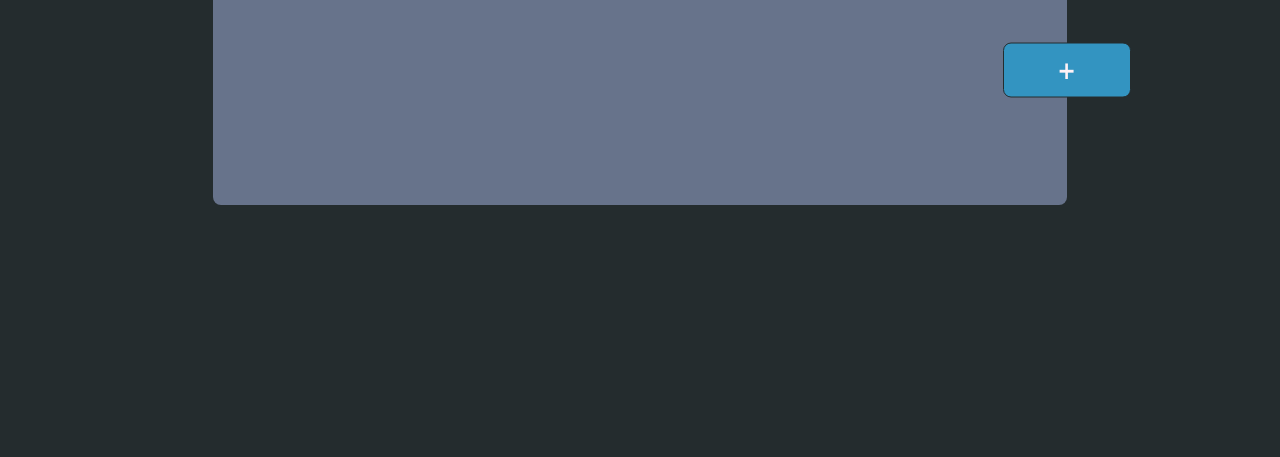
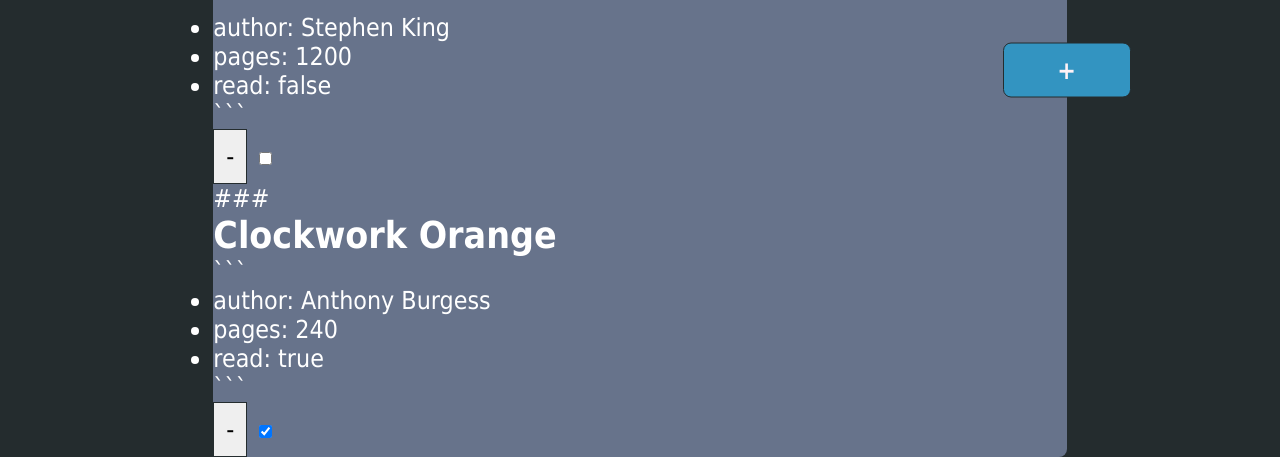
Before and after one commit to EGRrqq/library, a plain HTML site: page index.html in a window 1280 px wide. Shown: the part 595-1052 px from the top of the page. Before the commit the page ends 800 px from the top, so only its background shows below. Drawn offline with Linux system fonts and the light colour scheme.

Commit message:
feat: base book card layout

````diff
--- a/index.html
+++ b/index.html
@@ -14,7 +14,7 @@
     <dialog id="book-modal">
         <form method="dialog" class="rounded">
             <div class="form-header">
-                <h1>add a book</h1>
+                <h3>add a book</h3>
                 <button type="button" aria-label="close" id="close-btn" class="btn form-btn rounded"
                     formnovalidate>X</button>
             </div>
@@ -55,7 +55,8 @@
     </aside>
 
     <main class="rounded">
-        <article class="main">
+        <article class="book-collection">
+            <h1>Book Collection</h1>
         </article>
     </main>
 
--- a/script.js
+++ b/script.js
@@ -1,10 +1,11 @@
+Book.prototype.id = Math.random().toString(36).substring(2);
 Book.prototype.info = function() {
     return `${this.title} by ${this.author}, ${this.pages} pages, ${this.read}`
 }
 
 const Harry = new Book('Signet 1984', 'George Orwell', 272, false);
 const Barry = new Book('Anchor The Stand', 'Stephen King', 1200, false);
-const Jarry = new Book('Clockwork Orange', 'Anthony Burgess', 240, false);
+const Jarry = new Book('Clockwork Orange', 'Anthony Burgess', 240, true);
 
 let myLibrary = [Harry, Barry, Jarry];
 console.log('library:', myLibrary);
@@ -39,20 +40,20 @@
 }
 
 function displayExistBook() {
-    const main = document.querySelector('.main');
+    const bookCollection = document.querySelector('.book-collection');
 
     for (let book of myLibrary) {
-        bookCard(book, main);
+        bookCard(book, bookCollection);
     }
 }
 
 function displayNewBook() {
     const form = document.querySelector('form');
-    const main = document.querySelector('.main');
+    const bookCollection = document.querySelector('.book-collection');
 
     form.addEventListener('submit', function() {
         const book = myLibrary[myLibrary.length - 1];
-        bookCard(book, main);
+        bookCard(book, bookCollection);
     })
 }
 
@@ -75,43 +76,99 @@
     container.appendChild(removeBtn);
 }
 
-function toggleReadStateBtn(container, book) {
-    const toggleReadBtn = document.createElement('button');
-    toggleReadBtn.classList.add('btn');
-    toggleReadBtn.textContent = book.read ? 'Mark as Unread' : 'Mark as Read';
+function toggleReadState(container, book) {
+    const toggleRead = document.createElement('input');
+    toggleRead.ariaLabel = 'book was read?';
+    toggleRead.name = "toggle read";
+    toggleRead.type = 'checkbox';
+    toggleRead.checked = book.read;
 
-    toggleReadBtn.addEventListener('click', function(event) {
+    toggleRead.addEventListener('click', function(event) {
         const section = event.target.parentElement;
         const bookId = section.getAttribute('data-id');
+        const li = document.querySelector(`section[data-id="${bookId}"] li[data-content="read"]`);
 
-        const bookIndex = myLibrary.findIndex(book => book.id === bookId);
-        myLibrary[bookIndex].read = !myLibrary[bookIndex].read;
-        toggleReadBtn.textContent = myLibrary[bookIndex].read ? 'Mark as Unread' : 'Mark as Read';
+        myLibrary.find(book => book.id === bookId).read = toggleRead.checked;
+        li.textContent = 'read: ' + toggleRead.checked;
         console.log(myLibrary);
     })
 
-    container.appendChild(toggleReadBtn);
+    container.appendChild(toggleRead);
 }
 
 function bookCard(book, container) {
     const section = document.createElement('section');
-    const p = document.createElement('p');
+    section.classList.add('book-card');
+    section.setAttribute('data-id', book.id);
 
-    p.textContent = book.info();
+    cardkHeader(book, section);
+    cardBody(book, section);
+    cardFooter(book, section);
 
-    section.setAttribute('data-id', book.id);
-    section.appendChild(p);
+    container.appendChild(section);
+}
 
-    removeCardBtn(section);
-    toggleReadStateBtn(section, book);
-    container.appendChild(section);
+function cardFooter(book, container) {
+    const div = document.createElement('div');
+    div.classList.add('card-footer');
+
+    removeCardBtn(div);
+    toggleReadState(div, book);
+
+    container.appendChild(div);
+}
+
+function cardkHeader(book, container) {
+    const div = document.createElement('div');
+    div.classList.add('card-header');
+
+    const span = document.createElement('span');
+    span.textContent = '###'
+
+    const h2 = document.createElement('h2');
+    h2.textContent = book.title;
+
+    div.appendChild(span);
+    div.appendChild(h2);
+
+    container.appendChild(div);
+}
+
+function cardBody(book, container) {
+    const div = document.createElement('div');
+    div.classList.add('card-body');
+
+    const spanFirst = document.createElement('span');
+    const spanSecond = document.createElement('span');
+    spanFirst.textContent = '```';
+    spanSecond.textContent = '```';
+
+    const ul = document.createElement('ul');
+
+    let tempBook = new Book();
+
+    for (const key in tempBook) {
+        if (key === 'info' || key === 'id' || key === 'title') continue;
+
+        const li = document.createElement('li');
+        li.textContent = `${key}: ${book[key]}`;
+        li.setAttribute('data-content', key);
+        ul.appendChild(li);
+    }
+
+    tempBook = null;
+
+    div.appendChild(spanFirst);
+    div.appendChild(ul);
+    div.appendChild(spanSecond);
+    container.appendChild(div);
 }
 
 function addBookToLibrary() {
     const form = document.querySelector('form');
 
     form.addEventListener('submit', function() {
-        let tempBook = new Book()
+        let tempBook = new Book();
 
         const args = Object.keys(tempBook).filter(key => key !== 'id').map(key => {
             if (key === 'read') {
--- a/style.css
+++ b/style.css
@@ -184,3 +184,7 @@
   transform: translate(-50%, -50%);
   background: none;
 }
+
+.book-collection {
+  display: grid;
+}
````
